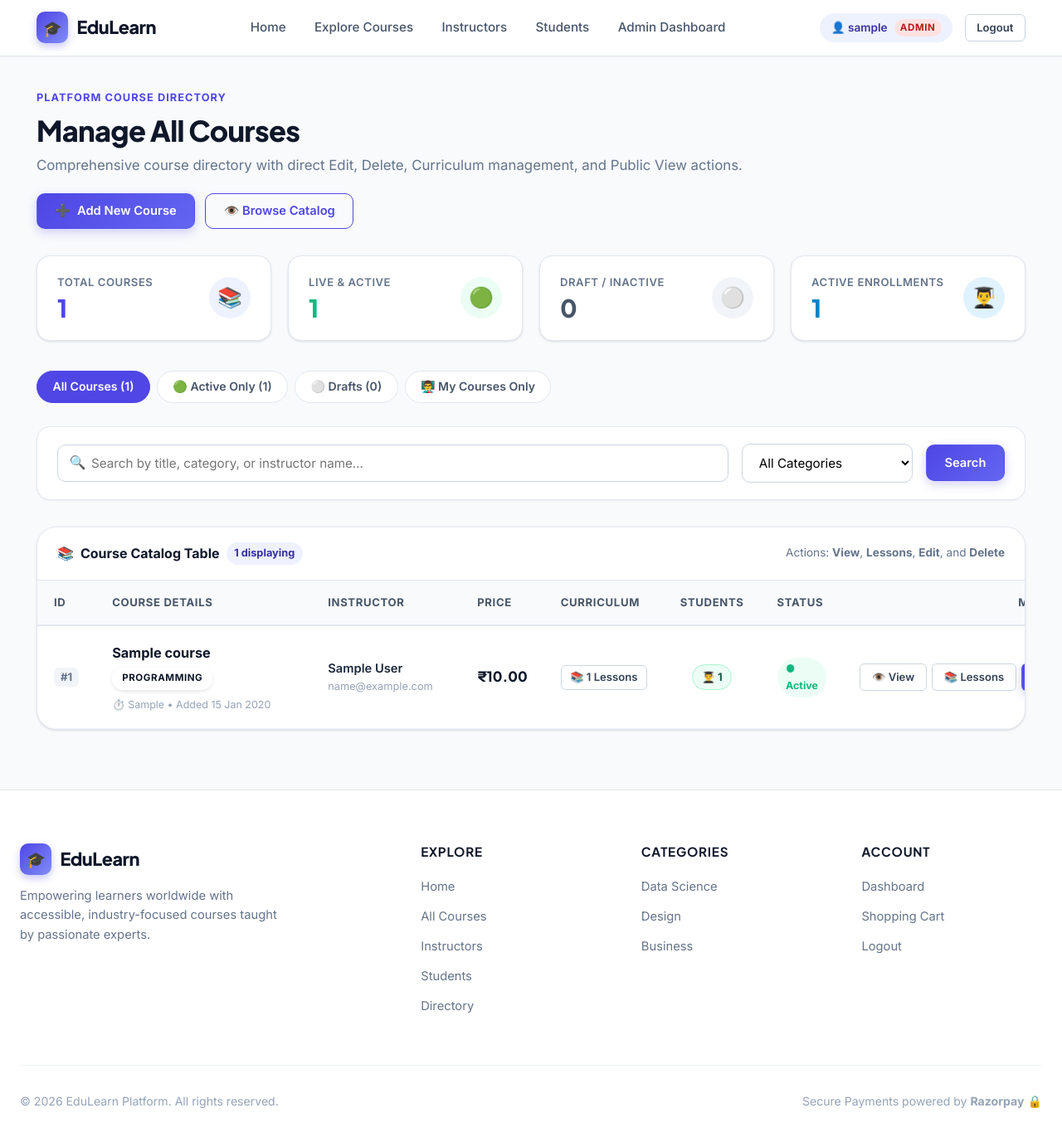
After one commit to harshmordiya/harshmordiya-Django-Project, a Django app: page /courses/manage/ in a window 1280 px wide. The commit adds this page. Shown: the whole page at 83% size. Run offline with Django 5.2, Linux system fonts and the light colour scheme; a user stored in the database is signed in; tables that the repository leaves empty hold one stand-in row (values such as "Sample post").

Commit message:
Display all courses with delete and edit options in standalone course management page

```diff
--- a/Harsh/urls.py
+++ b/Harsh/urls.py
@@ -40,6 +40,7 @@ urlpatterns = [
     path("reset-password/", reset_password_view, name="reset_password"),
     # Course Catalog & Details
     path("courses/", views.course_list_view, name="course_list"),
+    path("courses/manage/", views.course_manage_all_view, name="course_manage_all"),
     path("courses/<int:course_id>/", views.course_detail_view, name="course_detail"),
 
     # Members & Community Directories (Students & Faculty)
--- /dev/null
+++ b/core/templates/course_manage_all.html
@@ -0,0 +1,462 @@
+{% extends 'base.html' %}
+{% load static %}
+
+{% block title %}Manage All Courses - EduLearn{% endblock %}
+
+{% block extra_css %}
+<style>
+/* Summary Metric Strip */
+.summary-strip {
+    display: grid;
+    grid-template-columns: repeat(auto-fit, minmax(220px, 1fr));
+    gap: 1.25rem;
+    margin-bottom: 2.25rem;
+}
+.summary-card {
+    background: var(--white);
+    border: 1px solid var(--slate-200);
+    border-radius: var(--radius-lg);
+    padding: 1.35rem 1.5rem;
+    display: flex;
+    align-items: center;
+    justify-content: space-between;
+    box-shadow: var(--shadow-sm);
+    transition: var(--transition);
+}
+.summary-card:hover {
+    transform: translateY(-2px);
+    box-shadow: var(--shadow-md);
+    border-color: #cbd5e1;
+}
+.summary-card-val {
+    font-size: 1.85rem;
+    font-weight: 800;
+    line-height: 1.1;
+    font-family: var(--font-heading);
+}
+.summary-card-lbl {
+    font-size: 0.82rem;
+    font-weight: 600;
+    color: var(--slate-500);
+    text-transform: uppercase;
+    letter-spacing: 0.04em;
+    margin-bottom: 0.25rem;
+}
+.summary-icon-bubble {
+    width: 50px;
+    height: 50px;
+    border-radius: var(--radius-full);
+    display: flex;
+    align-items: center;
+    justify-content: center;
+    font-size: 1.5rem;
+    flex-shrink: 0;
+}
+
+/* Tab Filter Pills */
+.tab-pills {
+    display: flex;
+    align-items: center;
+    gap: 0.5rem;
+    margin-bottom: 1.75rem;
+    flex-wrap: wrap;
+}
+.tab-pill {
+    padding: 0.45rem 1.15rem;
+    border-radius: var(--radius-full);
+    font-size: 0.88rem;
+    font-weight: 600;
+    color: var(--slate-600);
+    background: var(--white);
+    border: 1px solid var(--slate-200);
+    transition: var(--transition);
+    display: inline-flex;
+    align-items: center;
+    gap: 0.4rem;
+}
+.tab-pill:hover {
+    color: var(--primary);
+    border-color: var(--primary);
+    background: var(--primary-light);
+    text-decoration: none;
+}
+.tab-pill.active {
+    background: var(--primary);
+    color: var(--white);
+    border-color: var(--primary);
+}
+
+/* Table Container */
+.table-card {
+    background: var(--white);
+    border: 1px solid var(--slate-200);
+    border-radius: var(--radius-xl);
+    overflow: hidden;
+    box-shadow: var(--shadow-sm);
+    margin-bottom: 2rem;
+}
+.table-card-header {
+    padding: 1.15rem 1.5rem;
+    background: var(--white);
+    border-bottom: 1px solid var(--slate-200);
+    display: flex;
+    align-items: center;
+    justify-content: space-between;
+    flex-wrap: wrap;
+    gap: 0.75rem;
+}
+.table-responsive {
+    overflow-x: auto;
+    width: 100%;
+}
+.data-table {
+    width: 100%;
+    border-collapse: collapse;
+    text-align: left;
+    font-size: 0.94rem;
+}
+.data-table th {
+    background: var(--slate-50);
+    padding: 1rem 1.25rem;
+    color: var(--slate-600);
+    font-weight: 700;
+    font-size: 0.82rem;
+    text-transform: uppercase;
+    letter-spacing: 0.05em;
+    border-bottom: 2px solid var(--slate-200);
+    white-space: nowrap;
+}
+.data-table td {
+    padding: 1.15rem 1.25rem;
+    border-bottom: 1px solid var(--slate-100);
+    vertical-align: middle;
+}
+.data-table tr:hover td {
+    background-color: var(--slate-50);
+}
+
+/* Action Button Group */
+.action-group {
+    display: inline-flex;
+    align-items: center;
+    gap: 0.4rem;
+}
+</style>
+{% endblock %}
+
+{% block content %}
+<div class="container">
+
+    <!-- Hero Header -->
+    <div style="display: flex; justify-content: space-between; align-items: flex-start; flex-wrap: wrap; gap: 1.25rem; margin-bottom: 2rem;">
+        <div>
+            <span class="section-tag">Platform Course Directory</span>
+            <h1 class="section-title" style="margin-bottom: 0.4rem;">Manage All Courses</h1>
+            <p class="section-desc" style="margin-bottom: 0;">
+                Comprehensive course directory with direct Edit, Delete, Curriculum management, and Public View actions.
+            </p>
+        </div>
+
+        <div style="display: flex; align-items: center; gap: 0.75rem; flex-wrap: wrap;">
+            <a href="{% url 'course_create' %}" class="btn btn-primary">
+                <span>➕</span>
+                <span>Add New Course</span>
+            </a>
+            <a href="{% url 'course_list' %}" class="btn btn-outline">
+                👁️ Browse Catalog
+            </a>
+        </div>
+    </div>
+
+    <!-- Quick Metric Summary Strip -->
+    <div class="summary-strip">
+        <div class="summary-card">
+            <div>
+                <div class="summary-card-lbl">Total Courses</div>
+                <div class="summary-card-val" style="color: var(--primary);">{{ total_courses_count }}</div>
+            </div>
+            <div class="summary-icon-bubble" style="background: var(--primary-light); color: var(--primary);">
+                📚
+            </div>
+        </div>
+
+        <div class="summary-card">
+            <div>
+                <div class="summary-card-lbl">Live & Active</div>
+                <div class="summary-card-val" style="color: var(--success);">{{ active_courses_count }}</div>
+            </div>
+            <div class="summary-icon-bubble" style="background: var(--success-light); color: var(--success);">
+                🟢
+            </div>
+        </div>
+
+        <div class="summary-card">
+            <div>
+                <div class="summary-card-lbl">Draft / Inactive</div>
+                <div class="summary-card-val" style="color: var(--slate-600);">{{ draft_courses_count }}</div>
+            </div>
+            <div class="summary-icon-bubble" style="background: var(--slate-100); color: var(--slate-600);">
+                ⚪
+            </div>
+        </div>
+
+        <div class="summary-card">
+            <div>
+                <div class="summary-card-lbl">Active Enrollments</div>
+                <div class="summary-card-val" style="color: #0284c7;">{{ total_enrollments_count }}</div>
+            </div>
+            <div class="summary-icon-bubble" style="background: #e0f2fe; color: #0284c7;">
+                👨‍🎓
+            </div>
+        </div>
+    </div>
+
+    <!-- Tab Filter Switcher -->
+    <div class="tab-pills">
+        <a href="{% url 'course_manage_all' %}?status=all{% if search_query %}&q={{ search_query|urlencode }}{% endif %}{% if category_filter %}&category={{ category_filter|urlencode }}{% endif %}"
+           class="tab-pill {% if status_filter == 'all' and scope_filter != 'mine' %}active{% endif %}">
+            All Courses ({{ total_courses_count }})
+        </a>
+
+        <a href="{% url 'course_manage_all' %}?status=active{% if search_query %}&q={{ search_query|urlencode }}{% endif %}{% if category_filter %}&category={{ category_filter|urlencode }}{% endif %}"
+           class="tab-pill {% if status_filter == 'active' and scope_filter != 'mine' %}active{% endif %}">
+            🟢 Active Only ({{ active_courses_count }})
+        </a>
+
+        <a href="{% url 'course_manage_all' %}?status=inactive{% if search_query %}&q={{ search_query|urlencode }}{% endif %}{% if category_filter %}&category={{ category_filter|urlencode }}{% endif %}"
+           class="tab-pill {% if status_filter == 'inactive' and scope_filter != 'mine' %}active{% endif %}">
+            ⚪ Drafts ({{ draft_courses_count }})
+        </a>
+
+        {% if has_instructor_profile %}
+            <a href="{% url 'course_manage_all' %}?scope=mine{% if search_query %}&q={{ search_query|urlencode }}{% endif %}{% if category_filter %}&category={{ category_filter|urlencode }}{% endif %}"
+               class="tab-pill {% if scope_filter == 'mine' %}active{% endif %}">
+                👨‍🏫 My Courses Only
+            </a>
+        {% endif %}
+    </div>
+
+    <!-- Search & Filter Controls -->
+    <div class="filter-bar" style="margin-bottom: 2rem;">
+        <form method="get" class="search-form">
+            {% if status_filter != 'all' %}
+                <input type="hidden" name="status" value="{{ status_filter }}">
+            {% endif %}
+            {% if scope_filter != 'all' %}
+                <input type="hidden" name="scope" value="{{ scope_filter }}">
+            {% endif %}
+
+            <div class="search-input-wrap">
+                <span class="search-icon-inside">🔍</span>
+                <input
+                    type="text"
+                    name="q"
+                    placeholder="Search by title, category, or instructor name..."
+                    value="{{ search_query }}"
+                >
+            </div>
+
+            <div>
+                <select name="category" class="filter-select">
+                    <option value="">All Categories</option>
+                    {% for value, label in categories %}
+                        <option value="{{ value }}" {% if category_filter == value %}selected{% endif %}>
+                            {{ label }}
+                        </option>
+                    {% endfor %}
+                </select>
+            </div>
+
+            <button type="submit" class="btn btn-primary">Search</button>
+
+            {% if search_query or category_filter or status_filter != 'all' or scope_filter != 'all' %}
+                <a href="{% url 'course_manage_all' %}" class="btn btn-secondary">Clear Filters</a>
+            {% endif %}
+        </form>
+    </div>
+
+    <!-- Courses Management Table -->
+    {% if courses %}
+        <div class="table-card">
+            <div class="table-card-header">
+                <div style="font-weight: 700; color: var(--slate-900); display: flex; align-items: center; gap: 0.5rem;">
+                    <span>📚</span>
+                    <span>Course Catalog Table</span>
+                    <span style="font-size: 0.8rem; padding: 0.2rem 0.6rem; border-radius: var(--radius-full); background: var(--primary-light); color: var(--primary-dark); font-weight: 700;">
+                        {{ courses|length }} displaying
+                    </span>
+                </div>
+                <div style="font-size: 0.85rem; color: var(--slate-500);">
+                    Actions: <strong>View</strong>, <strong>Lessons</strong>, <strong>Edit</strong>, and <strong>Delete</strong>
+                </div>
+            </div>
+
+            <div class="table-responsive">
+                <table class="data-table">
+                    <thead>
+                        <tr>
+                            <th style="width: 70px;">ID</th>
+                            <th style="min-width: 260px;">Course Details</th>
+                            <th style="min-width: 180px;">Instructor</th>
+                            <th style="width: 120px;">Price</th>
+                            <th style="width: 130px;">Curriculum</th>
+                            <th style="width: 120px; text-align: center;">Students</th>
+                            <th style="width: 110px;">Status</th>
+                            <th style="min-width: 260px; text-align: right;">Management Actions</th>
+                        </tr>
+                    </thead>
+                    <tbody>
+                        {% for course in courses %}
+                            <tr>
+                                <!-- Course ID -->
+                                <td>
+                                    <span style="font-weight: 700; font-size: 0.82rem; color: var(--slate-500); background: var(--slate-100); padding: 0.2rem 0.5rem; border-radius: var(--radius-sm);">
+                                        #{{ course.course_id }}
+                                    </span>
+                                </td>
+
+                                <!-- Title, Category & Date -->
+                                <td>
+                                    <div style="font-weight: 700; color: var(--slate-900); font-size: 1.02rem; margin-bottom: 0.25rem;">
+                                        <a href="{% url 'course_detail' course.course_id %}" style="color: inherit;">
+                                            {{ course.title }}
+                                        </a>
+                                    </div>
+                                    <div style="display: flex; align-items: center; gap: 0.5rem; flex-wrap: wrap;">
+                                        <span class="badge-category" style="font-size: 0.72rem;">
+                                            {{ course.get_category_display }}
+                                        </span>
+                                        <span style="font-size: 0.78rem; color: var(--slate-400);">
+                                            ⏱️ {{ course.duration }} • Added {{ course.created_at|date:"d M Y" }}
+                                        </span>
+                                    </div>
+                                </td>
+
+                                <!-- Faculty Instructor -->
+                                <td>
+                                    {% if course.instructor %}
+                                        <div style="font-weight: 600; color: var(--slate-800); font-size: 0.92rem;">
+                                            {{ course.instructor.first_name }} {{ course.instructor.last_name }}
+                                        </div>
+                                        <div style="font-size: 0.8rem; color: var(--slate-400);">
+                                            {{ course.instructor.email }}
+                                        </div>
+                                    {% else %}
+                                        <span style="font-size: 0.8rem; color: var(--slate-500); font-style: italic;">
+                                            EduLearn Faculty
+                                        </span>
+                                    {% endif %}
+                                </td>
+
+                                <!-- Price -->
+                                <td>
+                                    <span style="font-weight: 800; font-family: var(--font-heading); color: var(--slate-900); font-size: 1.05rem;">
+                                        ₹{{ course.price }}
+                                    </span>
+                                </td>
+
+                                <!-- Curriculum -->
+                                <td>
+                                    <a href="{% url 'course_content_manage' course.course_id %}" class="btn btn-secondary btn-sm" style="padding: 0.3rem 0.65rem;" title="Manage syllabus and notes">
+                                        📚 {{ course.lessons_count }} Lessons
+                                    </a>
+                                </td>
+
+                                <!-- Enrolled Students Count -->
+                                <td style="text-align: center;">
+                                    <span style="display: inline-flex; align-items: center; gap: 0.35rem; padding: 0.25rem 0.65rem; border-radius: var(--radius-full); font-size: 0.82rem; font-weight: 700; background: #ecfdf5; color: #065f46; border: 1px solid #a7f3d0;">
+                                        👨‍🎓 {{ course.active_enrollments }}
+                                    </span>
+                                </td>
+
+                                <!-- Status Badge -->
+                                <td>
+                                    {% if course.is_active %}
+                                        <span style="display: inline-flex; align-items: center; gap: 0.35rem; padding: 0.25rem 0.65rem; border-radius: var(--radius-full); font-size: 0.78rem; font-weight: 700; background: var(--success-light); color: var(--success);">
+                                            ● Active
+                                        </span>
+                                    {% else %}
+                                        <span style="display: inline-flex; align-items: center; gap: 0.35rem; padding: 0.25rem 0.65rem; border-radius: var(--radius-full); font-size: 0.78rem; font-weight: 700; background: var(--slate-100); color: var(--slate-500);">
+                                            ○ Draft
+                                        </span>
+                                    {% endif %}
+                                </td>
+
+                                <!-- Management Action Buttons: View, Lessons, Edit, Delete -->
+                                <td style="text-align: right;">
+                                    <div class="action-group">
+                                        <!-- View Public Page -->
+                                        <a href="{% url 'course_detail' course.course_id %}" class="btn btn-secondary btn-sm" title="View Public Course Page">
+                                            👁️ View
+                                        </a>
+
+                                        <!-- Manage Lessons -->
+                                        <a href="{% url 'course_content_manage' course.course_id %}" class="btn btn-secondary btn-sm" title="Manage Lessons & Notes Uploads">
+                                            📚 Lessons
+                                        </a>
+
+                                        <!-- Edit Course Details -->
+                                        {% if course.user_can_manage %}
+                                            <a href="{% url 'course_edit' course.course_id %}" class="btn btn-primary btn-sm" title="Edit Course Details">
+                                                ✏️ Edit
+                                            </a>
+                                            <!-- Delete Course -->
+                                            <a href="{% url 'course_delete' course.course_id %}" class="btn btn-danger btn-sm" title="Delete Course Permanently">
+                                                🗑️ Delete
+                                            </a>
+                                        {% else %}
+                                            <span style="font-size: 0.75rem; color: var(--slate-400); font-weight: 600; padding: 0.35rem 0.5rem; background: var(--slate-50); border: 1px dashed var(--slate-200); border-radius: var(--radius-sm);" title="Assigned to another instructor. Administrator privileges required to edit/delete.">
+                                                🔒 Read Only
+                                            </span>
+                                        {% endif %}
+                                    </div>
+                                </td>
+                            </tr>
+                        {% endfor %}
+                    </tbody>
+                </table>
+            </div>
+        </div>
+
+        <!-- Pagination -->
+        {% if page_obj.has_other_pages %}
+            <div class="pagination">
+                {% if page_obj.has_previous %}
+                    <a href="?page={{ page_obj.previous_page_number }}{% if search_query %}&q={{ search_query|urlencode }}{% endif %}{% if category_filter %}&category={{ category_filter|urlencode }}{% endif %}{% if status_filter != 'all' %}&status={{ status_filter|urlencode }}{% endif %}{% if scope_filter != 'all' %}&scope={{ scope_filter|urlencode }}{% endif %}">
+                        ← Previous
+                    </a>
+                {% endif %}
+
+                <span class="current">
+                    Page {{ page_obj.number }} of {{ page_obj.paginator.num_pages }}
+                </span>
+
+                {% if page_obj.has_next %}
+                    <a href="?page={{ page_obj.next_page_number }}{% if search_query %}&q={{ search_query|urlencode }}{% endif %}{% if category_filter %}&category={{ category_filter|urlencode }}{% endif %}{% if status_filter != 'all' %}&status={{ status_filter|urlencode }}{% endif %}{% if scope_filter != 'all' %}&scope={{ scope_filter|urlencode }}{% endif %}">
+                        Next →
+                    </a>
+                {% endif %}
+            </div>
+        {% endif %}
+
+    {% else %}
+        <div class="empty-state">
+            <div class="empty-state-icon">📚</div>
+            <h3 style="font-size: 1.35rem; color: var(--slate-900); margin-bottom: 0.5rem;">No Courses Found</h3>
+            <p style="color: var(--slate-500); max-width: 460px; margin: 0 auto 1.5rem; font-size: 0.95rem; line-height: 1.6;">
+                No course entries match your current search query or active filter criteria. Try adjusting your search keywords.
+            </p>
+            {% if search_query or category_filter or status_filter != 'all' or scope_filter != 'all' %}
+                <a href="{% url 'course_manage_all' %}" class="btn btn-secondary">
+                    Reset All Filters
+                </a>
+            {% else %}
+                <a href="{% url 'course_create' %}" class="btn btn-primary btn-lg">
+                    ➕ Create Your First Course
+                </a>
+            {% endif %}
+        </div>
+    {% endif %}
+
+</div>
+{% endblock %}
--- a/core/views.py
+++ b/core/views.py
@@ -1260,6 +1260,89 @@ course_add_view = instructor_course_create_view
 course_update_view = instructor_course_edit_view
 course_edit_view = instructor_course_edit_view
 course_delete_view = instructor_course_delete_view
+
+
+@login_required
+def course_manage_all_view(request):
+    """
+    Standalone comprehensive course management view displaying all courses with direct
+    Edit, Delete, Lessons, and View actions.
+    Accessible to instructors, staff members, and administrators.
+    """
+    role = get_user_role(request.user)
+    is_admin = is_admin_user(request.user)
+    instructor = get_instructor_for_user(request.user)
+
+    if not is_admin and not instructor and role != "instructor":
+        messages.error(request, "Access restricted: Course management is available for faculty instructors and administrators.")
+        return redirect("course_list")
+
+    courses_qs = Course.objects.select_related("instructor").annotate(
+        lessons_count=Count("contents", distinct=True),
+        active_enrollments=Count(
+            "enrollments",
+            filter=Q(enrollments__status__in=["active", "completed"]),
+            distinct=True
+        )
+    ).order_by("-created_at")
+
+    search_query = request.GET.get("q", "").strip()
+    category_filter = request.GET.get("category", "").strip()
+    status_filter = request.GET.get("status", "all").strip().lower()
+    scope_filter = request.GET.get("scope", "all").strip().lower()
+
+    if search_query:
+        courses_qs = courses_qs.filter(
+            Q(title__icontains=search_query) |
+            Q(category__icontains=search_query) |
+            Q(instructor__first_name__icontains=search_query) |
+            Q(instructor__last_name__icontains=search_query) |
+            Q(instructor__email__icontains=search_query)
+        )
+
+    if category_filter:
+        courses_qs = courses_qs.filter(category=category_filter)
+
+    if status_filter == "active":
+        courses_qs = courses_qs.filter(is_active=True)
+    elif status_filter == "inactive":
+        courses_qs = courses_qs.filter(is_active=False)
+
+    if scope_filter == "mine" and instructor:
+        courses_qs = courses_qs.filter(instructor=instructor)
+
+    # Attach permission flag for each course item
+    courses_list = list(courses_qs)
+    for c in courses_list:
+        if is_admin:
+            c.user_can_manage = True
+        elif instructor and c.instructor_id == instructor.instructor_id:
+            c.user_can_manage = True
+        else:
+            c.user_can_manage = False
+
+    paginator = Paginator(courses_list, 10)
+    page_number = request.GET.get("page")
+    page_obj = paginator.get_page(page_number)
+
+    context = {
+        "courses": page_obj,
+        "page_obj": page_obj,
+        "search_query": search_query,
+        "category_filter": category_filter,
+        "status_filter": status_filter,
+        "scope_filter": scope_filter,
+        "categories": Course.CATEGORY_CHOICES,
+        "total_courses_count": Course.objects.count(),
+        "active_courses_count": Course.objects.filter(is_active=True).count(),
+        "draft_courses_count": Course.objects.filter(is_active=False).count(),
+        "total_instructors_count": Instructor.objects.count(),
+        "total_enrollments_count": Enrollment.objects.filter(status__in=["active", "completed"]).count(),
+        "is_admin": is_admin,
+        "has_instructor_profile": bool(instructor),
+    }
+    return render(request, "course_manage_all.html", context)
+
 
 
 # ---------------------------------------------------------
```
Also changed, not shown: core/templates/course_list.html (+8 -3 lines), core/tests.py (+101 -0 lines), 2 other files.
